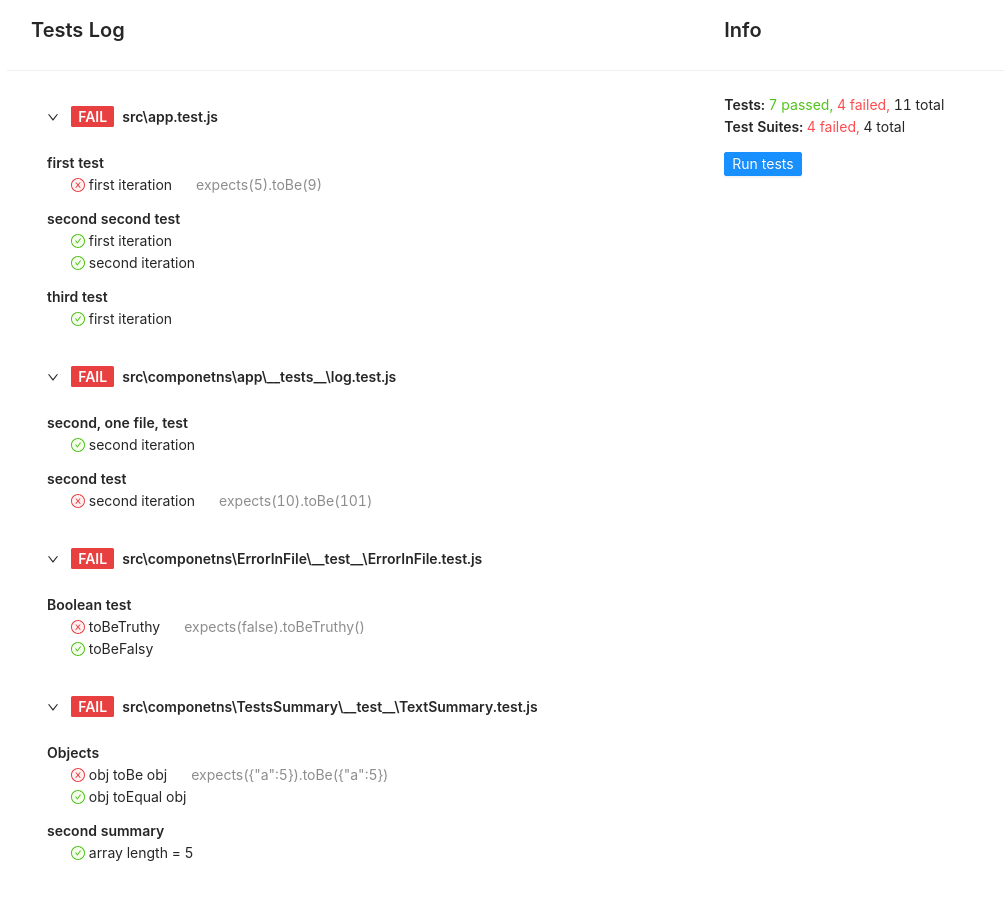
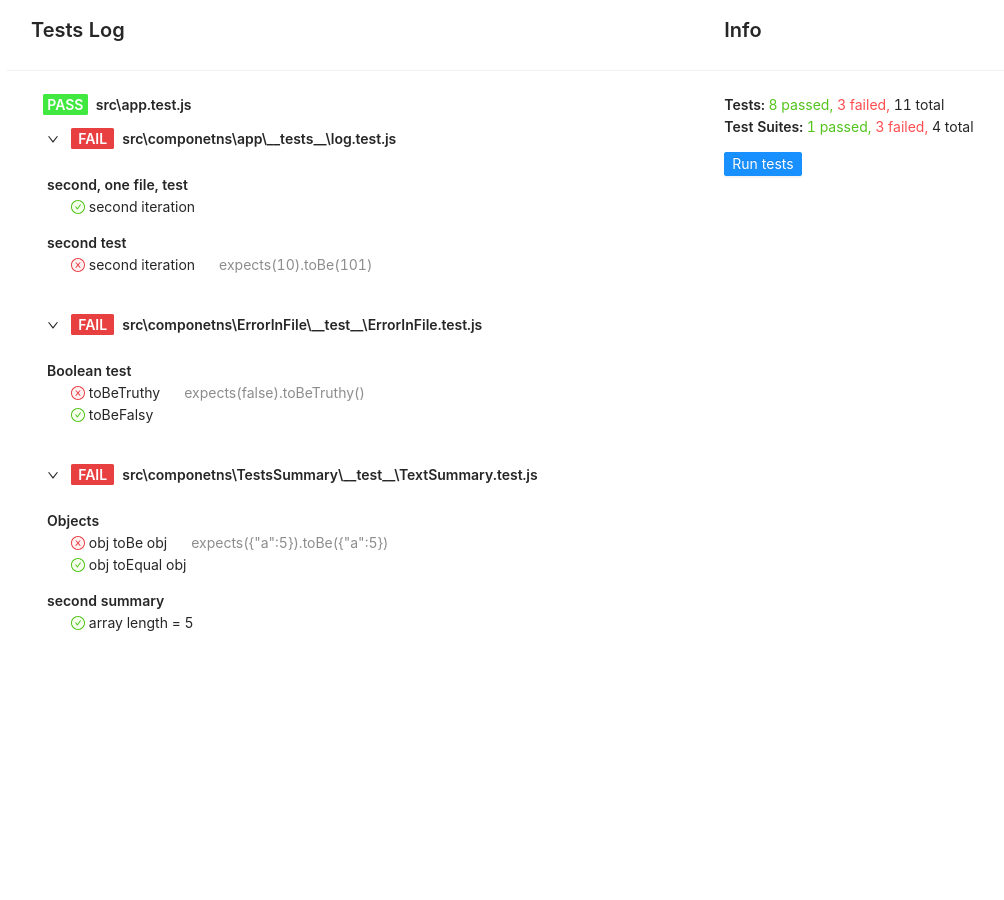
Before and after one commit to GingerBoy14/test-util-lib, a React (Create React App) app: page / in a window 1280 px wide. Shown: the top 900 px of the page, without its empty margins (73-1077 px from the left). After the commit the page ends 800 px from the top, so only its background shows below. Built offline with nearby package versions, Linux system fonts and the light colour scheme.

Commit message:
layout fix

```diff
--- a/src/componetns/StatusLabel/StatusLabel.js
+++ b/src/componetns/StatusLabel/StatusLabel.js
@@ -2,6 +2,7 @@ import React from 'react'
 import { Typography, Space } from 'antd'
 import './Label.css'
 const { Text } = Typography
+
 const StatusLabel = ({ status = false, path }) => {
   return (
     <Space>
--- a/src/componetns/TestList/TestList.js
+++ b/src/componetns/TestList/TestList.js
@@ -3,7 +3,7 @@ import { StatusLabel } from '../StatusLabel'
 import { Grid, Card, Button, Typography, Collapse } from 'antd'
 import { CloseCircleTwoTone, CheckCircleTwoTone } from '@ant-design/icons'
 
-const { Title, Text } = Typography
+const { Title, Text, Paragraph } = Typography
 const { useBreakpoint } = Grid
 const { Panel } = Collapse
 
@@ -25,7 +25,7 @@ const TestList = ({ data }) => {
           const { path, status, describe } = log
           if (status) {
             return (
-              <div key={key}>
+              <div key={key} style={{ paddingLeft: '12px' }}>
                 <StatusLabel path={path} status={status} />
               </div>
             )
@@ -72,7 +72,7 @@ const Describe = (props) => {
   return (
     <>
       {describe.map(({ description, it }) => (
-        <div key={description} style={{ paddingBottom: '12px' }}>
+        <Paragraph key={description}>
           <Text strong>{description}</Text>
           {it.map(({ name, expects }) => {
             const Icon = () => {
@@ -86,7 +86,10 @@ const Describe = (props) => {
               <div key={name} style={{ padding: '0 24px' }}>
                 <Icon /> <Text>{name}</Text>
                 {expects.error && (
-                  <Text type="secondary" style={{ paddingLeft: '24px' }}>
+                  <Text
+                    type="secondary"
+                    ellipsis
+                    style={{ paddingLeft: '24px' }}>
                     expects({JSON.stringify(expects.error.received)}).
                     {expects.error.funcName}(
                     {JSON.stringify(expects.error.expects)})
@@ -95,7 +98,7 @@ const Describe = (props) => {
               </div>
             )
           })}
-        </div>
+        </Paragraph>
       ))}
     </>
   )
--- a/src/log.json
+++ b/src/log.json
@@ -1 +1 @@
-{"log":[{"path":"src\\app.test.js","describe":[{"description":"first test","it":[{"name":"first iteration","expects":{"status":false,"error":{"received":5,"expects":9,"funcName":"toBe"}}}]},{"description":"second second test","it":[{"name":"first iteration","expects":{"status":true}},{"name":"second iteration","expects":{"status":true}}]},{"description":"third test","it":[{"name":"first iteration","expects":{"status":true}}]}]},{"path":"src\\componetns\\app\\__tests__\\log.test.js","describe":[{"description":"second, one file, test","it":[{"name":"second iteration","expects":{"status":true}}]},{"description":"second test","it":[{"name":"second iteration","expects":{"status":false,"error":{"received":10,"expects":101,"funcName":"toBe"}}}]}]},{"path":"src\\componetns\\ErrorInFile\\__test__\\ErrorInFile.test.js","describe":[{"description":"Boolean test","it":[{"name":"toBeTruthy","expects":{"status":false,"error":{"received":false,"funcName":"toBeTruthy"}}},{"name":"toBeFalsy","expects":{"status":true}}]}]},{"path":"src\\componetns\\TestsSummary\\__test__\\TextSummary.test.js","describe":[{"description":"Objects","it":[{"name":"obj toBe obj","expects":{"status":false,"error":{"received":{"a":5},"expects":{"a":5},"funcName":"toBe"}}},{"name":"obj toEqual obj","expects":{"status":true}}]},{"description":"second summary","it":[{"name":"array length = 5","expects":{"status":true}}]}]}],"tests":{"passed":7,"failed":4,"total":11},"testSuites":{"passed":0,"failed":4,"total":4}}
+{"log":[{"path":"src\\app.test.js","status":true},{"path":"src\\componetns\\app\\__tests__\\log.test.js","describe":[{"description":"second, one file, test","it":[{"name":"second iteration","expects":{"status":true}}]},{"description":"second test","it":[{"name":"second iteration","expects":{"status":false,"error":{"received":10,"expects":101,"funcName":"toBe"}}}]}]},{"path":"src\\componetns\\ErrorInFile\\__test__\\ErrorInFile.test.js","describe":[{"description":"Boolean test","it":[{"name":"toBeTruthy","expects":{"status":false,"error":{"received":false,"funcName":"toBeTruthy"}}},{"name":"toBeFalsy","expects":{"status":true}}]}]},{"path":"src\\componetns\\TestsSummary\\__test__\\TextSummary.test.js","describe":[{"description":"Objects","it":[{"name":"obj toBe obj","expects":{"status":false,"error":{"received":{"a":5},"expects":{"a":5},"funcName":"toBe"}}},{"name":"obj toEqual obj","expects":{"status":true}}]},{"description":"second summary","it":[{"name":"array length = 5","expects":{"status":true}}]}]}],"tests":{"passed":8,"failed":3,"total":11},"testSuites":{"passed":1,"failed":3,"total":4}}
```
Also changed, not shown: lib/module/cli/commander/index.js (added), 1 other file (tests, documents, lock files or other folders).
